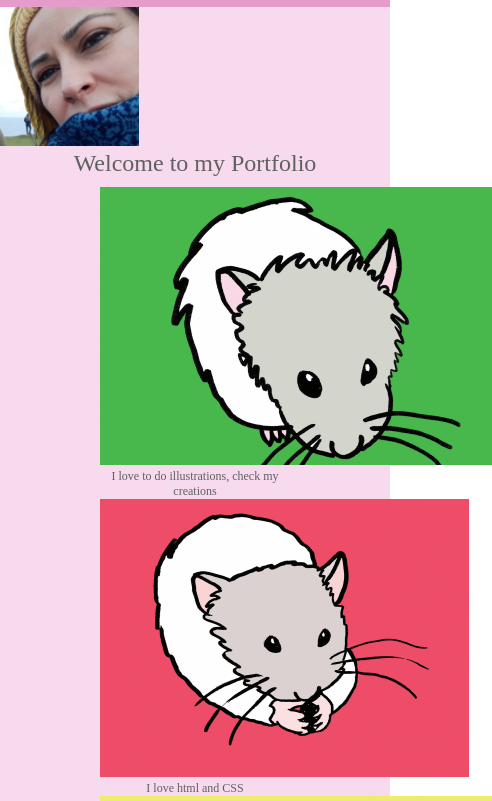
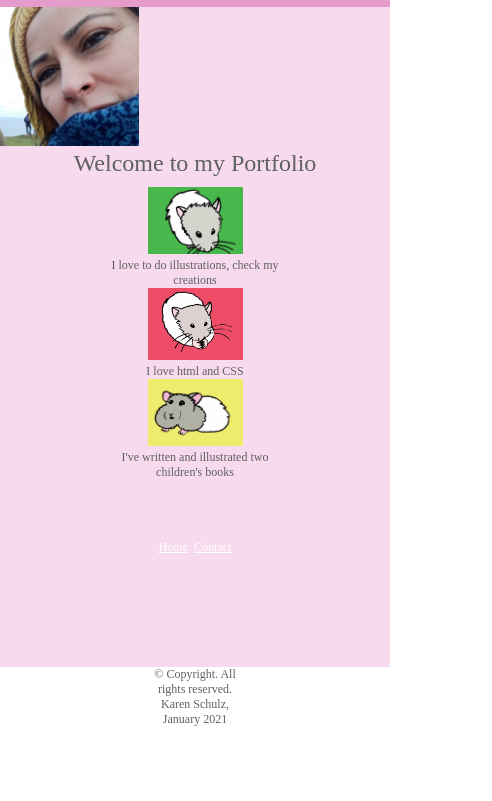
Before and after one commit to karenschulz/portfolio, a plain HTML site: page portfolio.html in a window 390 px wide. Shown: the part 43-844 px from the top of the page, 492 px wide, since content can reach past the window. Drawn offline with Linux system fonts and the light colour scheme; a web font is replaced by a local one.

Commit message:
changed to one image name for the three pictures inside the mobile friendly version.

```diff
--- a/portfolio_style.css
+++ b/portfolio_style.css
@@ -160,11 +160,7 @@ h1 {
 
 }
 
-/*.portfolio {
-	text-align: center;
-	font-size: 1rem;
-}
-*/
+
 article, footer {
 	padding-left: 150px;
 	padding-right: 150px;
@@ -181,7 +177,7 @@ footer {
 
 	@media screen and (max-width: 600px) {
 
-		.first_work, .second_work, .third_work {
+		.work {
 			width: 50%;
 		}
 
```
